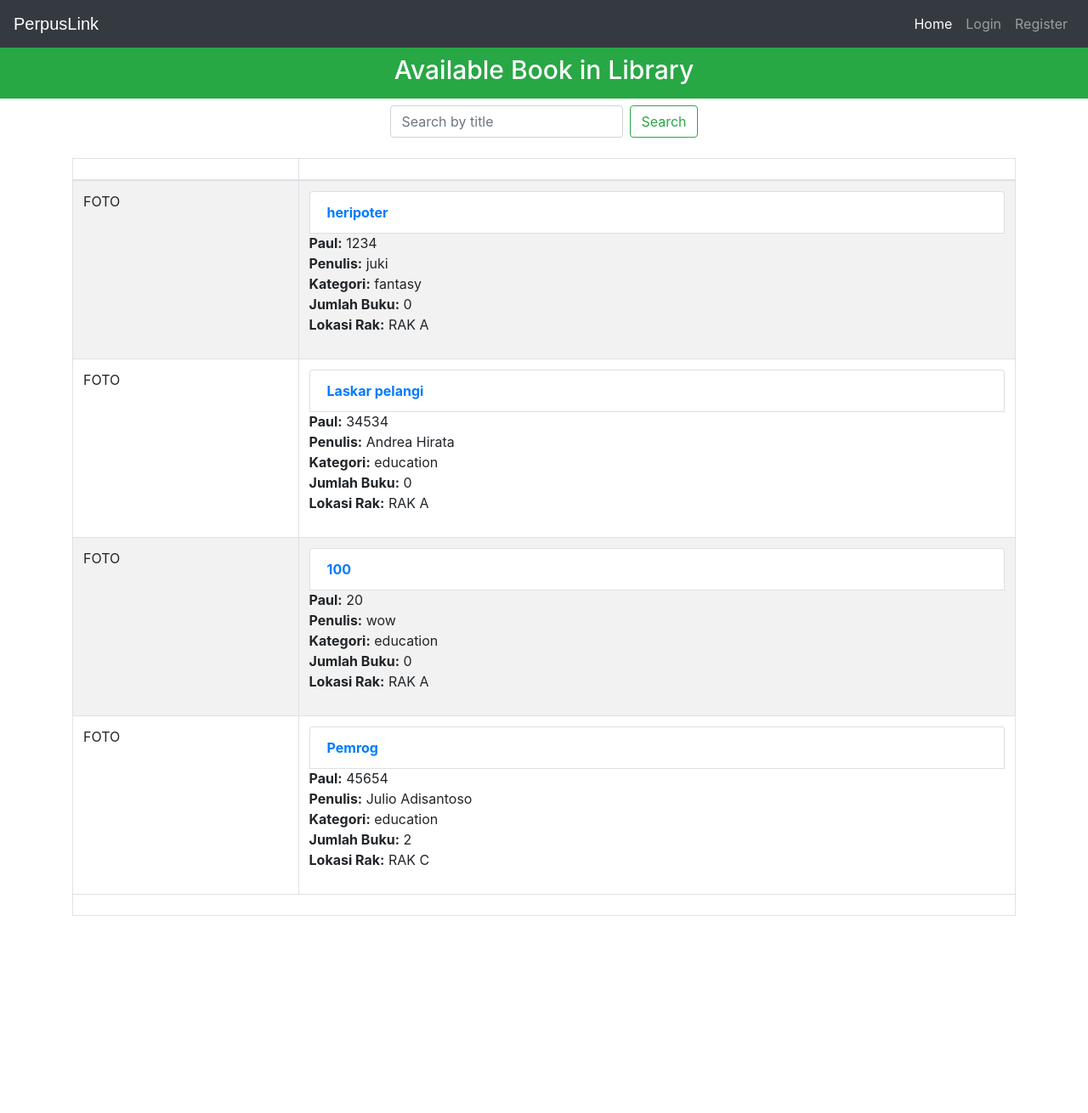
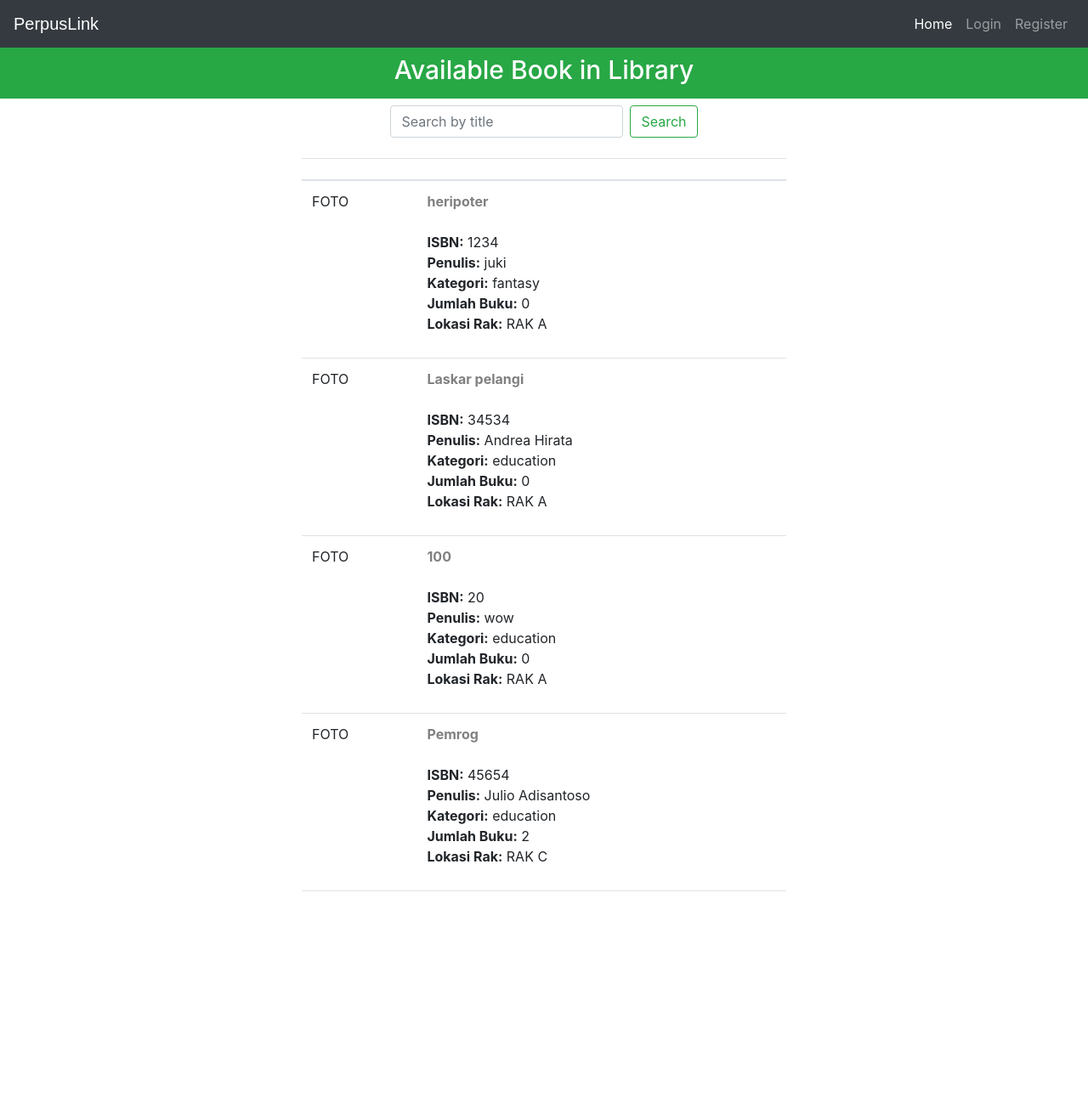
Before and after one commit to RaJaDeh/AndesisKel1, a Django app: page /guestview in a window 1280 px wide. Shown: the whole page at 85% size. After the commit the page ends 1049 px from the top, so only its background shows below. Run offline with Django 3.2, Linux system fonts and the light colour scheme; data comes from the database, SQL or seed files in the repository; some libraries are stand-ins or nearby versions.

Commit message:
Updated view

```diff
--- a/templates/library/book_details.html
+++ b/templates/library/book_details.html
@@ -62,15 +62,17 @@ border-radius: 5px;
     {% include "library/navbar.html" %}
     <br>
     <br>
-    <h3 class="p-3 mb-2 bg-success text-white" style = 'font-size: 30px;text-align:center;'>Available Book in Library</h3>
+    <h3 class="p-3 mb-2 bg-success text-white" style = 'font-size: 30px;text-align:center;'>Detail Buku</h3>
       <br>
 
       {% block content %}
       <div class="container">
+        <div class="col-12 text-center">
           <h1>Book Details</h1>
+        </div>
           <div class="card">
               <div class="card-body">
-                  <h5 class="card-title"><strong>{{ book.name }}</strong></h5>
+                  <h5 class="card-title text-center"><strong>{{ book.name }}</strong></h5>
                   <p class="card-text">Author: {{ book.author }}</p>
                   <p class="card-text">ISBN: {{ book.isbn }}</p>
                   <p class="card-text">Kategori: {{ book.category }}</p>
--- a/templates/library/guestview.html
+++ b/templates/library/guestview.html
@@ -54,12 +54,7 @@ color: #607d8b;
 padding: 2px 8px;
 border-radius: 5px;
 }
-.list-unstyled li span {
-    flex-grow: 1;
-    text-align: right;
-    margin-left: 20px; /* Adjust the indentation as needed */
-  }
-</style>
+
 </style>
   </head>
   <body>
@@ -77,7 +72,8 @@ border-radius: 5px;
 
 {% if books%}
 <div class="container">
-  <table class="table table-hover table-condensed table-striped table-bordered">
+  <div class="row justify-content-center">
+  <table class="table table-hover table-condensed" style="width: 50%;">
     <thead>
       <tr>
         <th></th>
@@ -97,10 +93,11 @@ border-radius: 5px;
         <td>FOTO</td>
         <td>
           <ul class="list-unstyled">
-            <li class="list-group-item">
-              <a href="{% url 'book_details' book.isbn %}"><strong>{{ book.name }}</strong></a>
+            <li>
+              <a href="{% url 'book_details' book.isbn %}" style="color: grey"><strong>{{ book.name }}</strong></a>
             </li>
-            <li><strong>Paul:</strong> {{ book.isbn }}</li>
+            <br>
+            <li><strong>ISBN:</strong> {{ book.isbn }}</li>
             <li><strong>Penulis:</strong> {{ book.author }}</li>
             <li><strong>Kategori:</strong> {{ book.category }}</li>
             <li><strong>Jumlah Buku:</strong> {{ book.jumlah_buku }}</li>
@@ -111,6 +108,7 @@ border-radius: 5px;
       {% endfor %}
     </tbody>
   </table>
+  </div>
 </div>
 
 {%else%}
```
